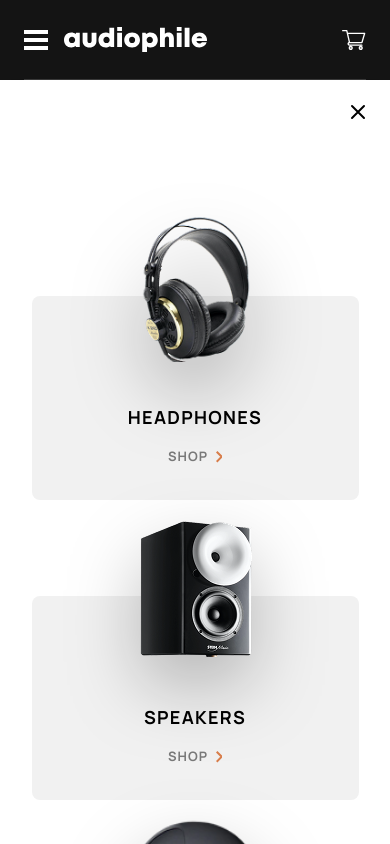
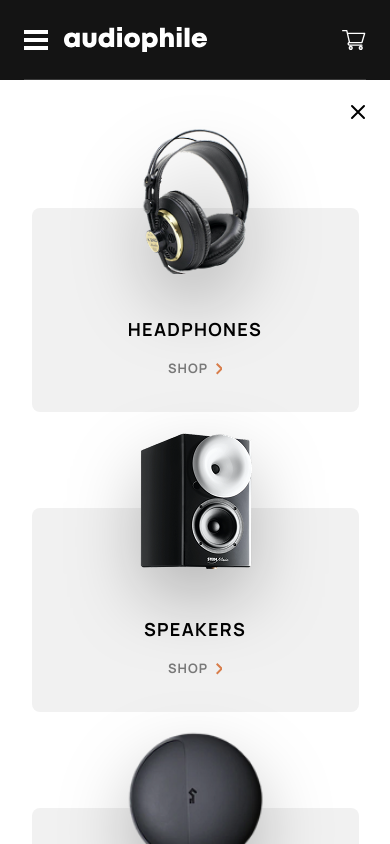
Before and after one commit to AgboolaAgbeniga/audiophile, a Next.js app: page / in a window 390 px wide. Both pictures are taken after a click on the button 36 px from the left and 39 px from the top of the page. Shown: the top 844 px of the page. Built offline with nearby package versions, Linux system fonts and the light colour scheme; no server answers.

Commit message:
feat: enhance mobile menu functionality

```diff
--- a/app/components/layout/Category.tsx
+++ b/app/components/layout/Category.tsx
@@ -4,9 +4,13 @@
 import MenuCard from '../products/MenuCard'
 import Link from 'next/link'
 
-const Category = () => {
+interface CategoryProps {
+    isMenu?: boolean;
+}
+
+const Category = ({ isMenu = false }: CategoryProps) => {
     return (
-        <div className='flex flex-col md:flex-row justify-center items-center gap-4 sm:gap-14 md:gap-2.5 lg:gap-10 py-16 px-6 container mx-auto max-w-[1110px]'>
+        <div className={`flex flex-col md:flex-row justify-center items-center gap-4 sm:gap-14 md:gap-2.5 lg:gap-10 px-6 container mx-auto max-w-[1110px] ${isMenu ? '' : 'py-16'}`}>
             <Link href="/headphones">
                 <MenuCard
                     imageSrc="/assets/home/desktop/headphones.png"
--- a/app/components/layout/Menu.tsx
+++ b/app/components/layout/Menu.tsx
@@ -1,4 +1,4 @@
-import React from 'react';
+import React, { useEffect } from 'react';
 import Category from './Category';
 
 interface MenuProps {
@@ -7,18 +7,30 @@
 }
 
 const Menu: React.FC<MenuProps> = ({ isOpen, onClose }) => {
+  useEffect(() => {
+    if (isOpen) {
+      document.body.style.overflow = 'hidden';
+    } else {
+      document.body.style.overflow = '';
+    }
+
+    return () => {
+      document.body.style.overflow = '';
+    };
+  }, [isOpen]);
+
   if (!isOpen) return null;
 
   return (
-    <div className="fixed top-20 left-0 right-0 bottom-0 bg-black/50 z-50 lg:hidden h-auto">
-      <div className="absolute top-0 left-0 w-full h-auto bg-white shadow-lg overflow-y-auto">
+    <div className="fixed top-20 left-0 right-0 bottom-0 bg-black/50 z-50 lg:hidden h-auto ">
+      <div className="absolute top-0 left-0 w-full h-auto max-h-screen bg-white shadow-lg overflow-y-auto rounded-b-lg pb-20 md:pb-8 ">
         <div className="flex flex-col p-6">
-          <button className="self-end mb-8" onClick={onClose}>
+          <button className="self-end mb-2" onClick={onClose}>
             <svg width="16" height="16" viewBox="0 0 16 16" fill="none" xmlns="http://www.w3.org/2000/svg">
               <path d="M14 2L2 14M2 2l12 12" stroke="black" strokeWidth="2" strokeLinecap="round" strokeLinejoin="round"/>
             </svg>
           </button>
-          <Category />
+          <Category isMenu={true} />
         </div>
       </div>
     </div>
```
